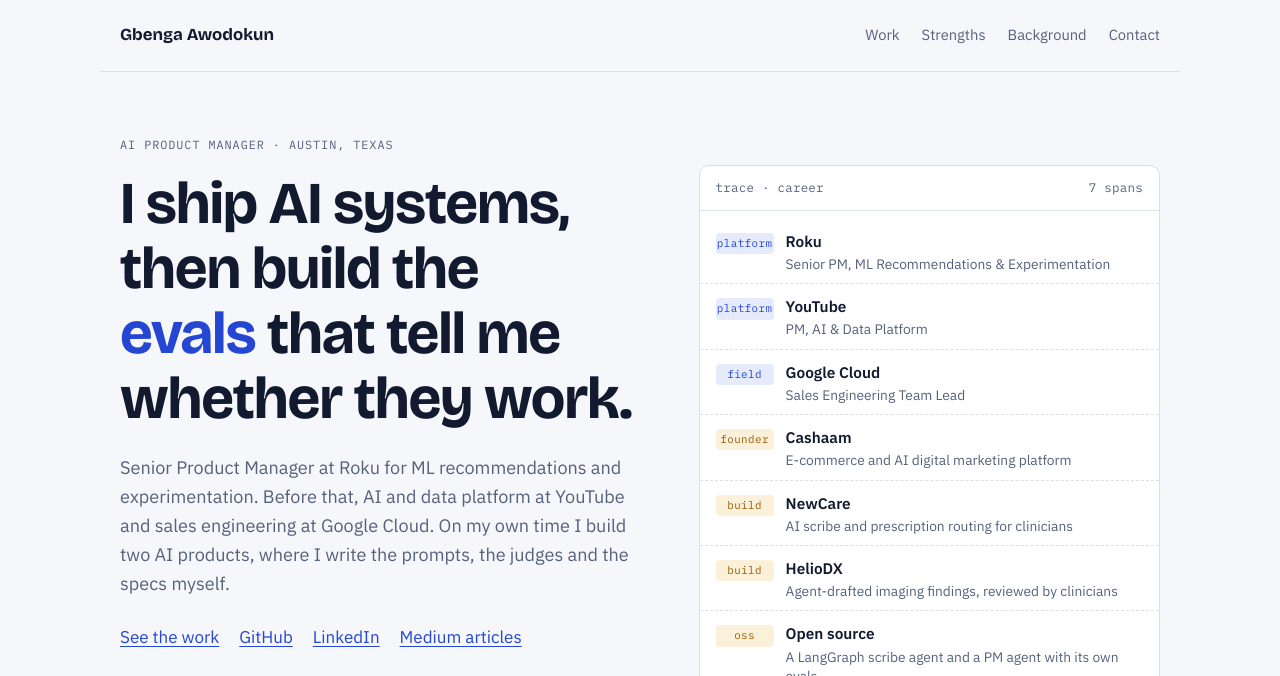
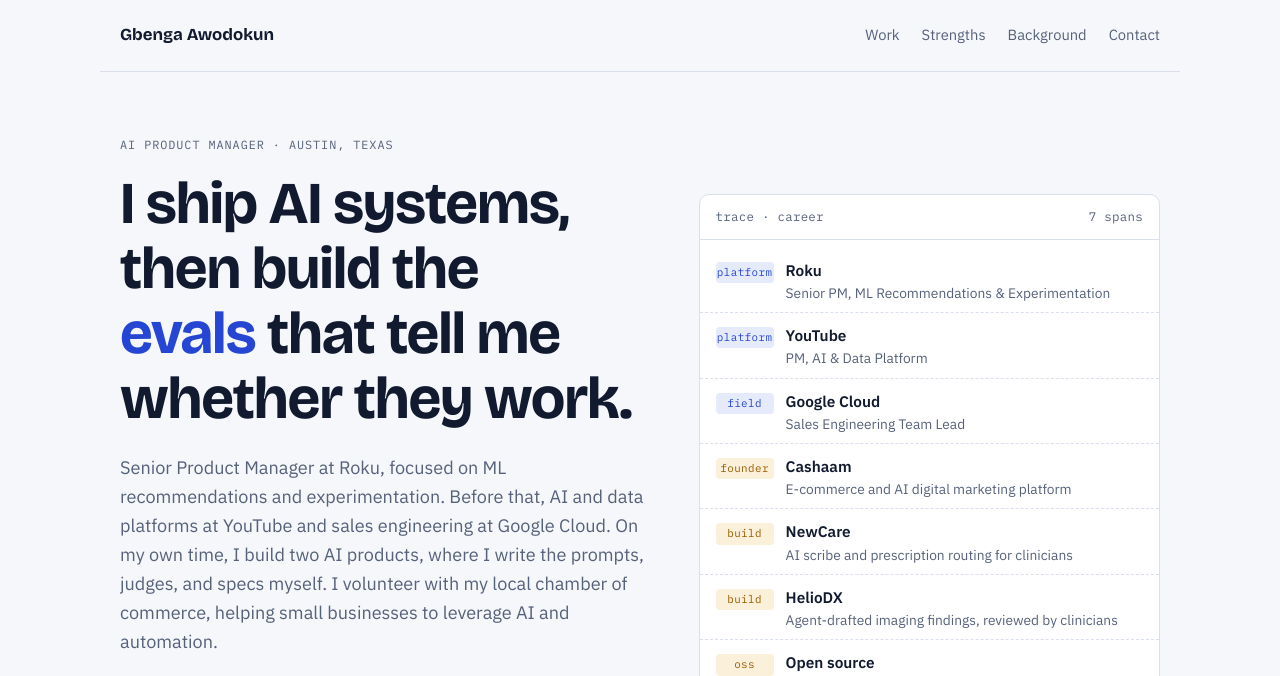
Before and after one commit to newadays/newadays.github.io, a plain HTML site: page index.html in a window 1280 px wide. Shown: the top 676 px of the page. Drawn offline with nearby package versions, Linux system fonts and the light colour scheme.

Commit message:
Update hero bio: add chamber of commerce volunteering
Co-Authored-By: Claude Fable 5.2 <noreply@anthropic.com>
Claude-Session: https://claude.ai/code/session_01R2tffc1WRHJKuMB9XAKwjc

```diff
--- a/index.html
+++ b/index.html
@@ -249,7 +249,7 @@ footer { padding-block: 26px 40px; border-top: 1px solid var(--line); color: var
     <div>
       <p class="label">AI product manager · Austin, Texas</p>
       <h1 style="margin-top:16px">I ship AI systems, then build the <em>evals</em> that tell me whether they work.</h1>
-      <p class="lede">Senior Product Manager at Roku for ML recommendations and experimentation. Before that, AI and data platform at YouTube and sales engineering at Google Cloud. On my own time I build two AI products, where I write the prompts, the judges and the specs myself.</p>
+      <p class="lede">Senior Product Manager at Roku, focused on ML recommendations and experimentation. Before that, AI and data platforms at YouTube and sales engineering at Google Cloud. On my own time, I build two AI products, where I write the prompts, judges, and specs myself. I volunteer with my local chamber of commerce, helping small businesses to leverage AI and automation.</p>
       <p class="where"><a href="#work">See the work</a><a href="https://github.com/newadays">GitHub</a><a href="https://www.linkedin.com/in/gbengawodokun/">LinkedIn</a><a href="https://medium.com/@gbenga-awodokun">Medium articles</a></p>
       <ul class="logos" aria-label="Companies I have worked at">
         <li><img src="logos/Roku_logo.svg.webp" alt="Roku" width="3840" height="1195"></li>
```
